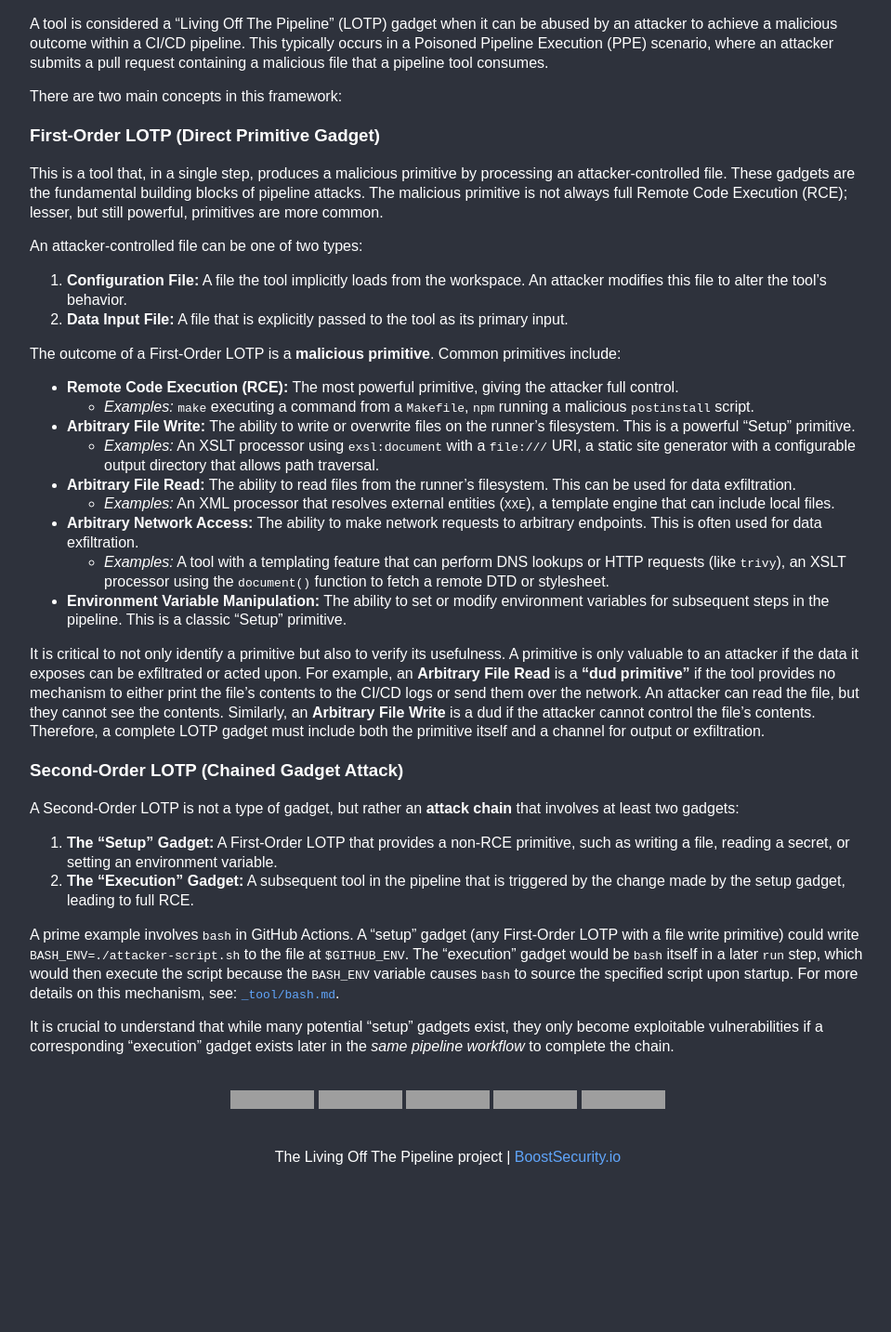
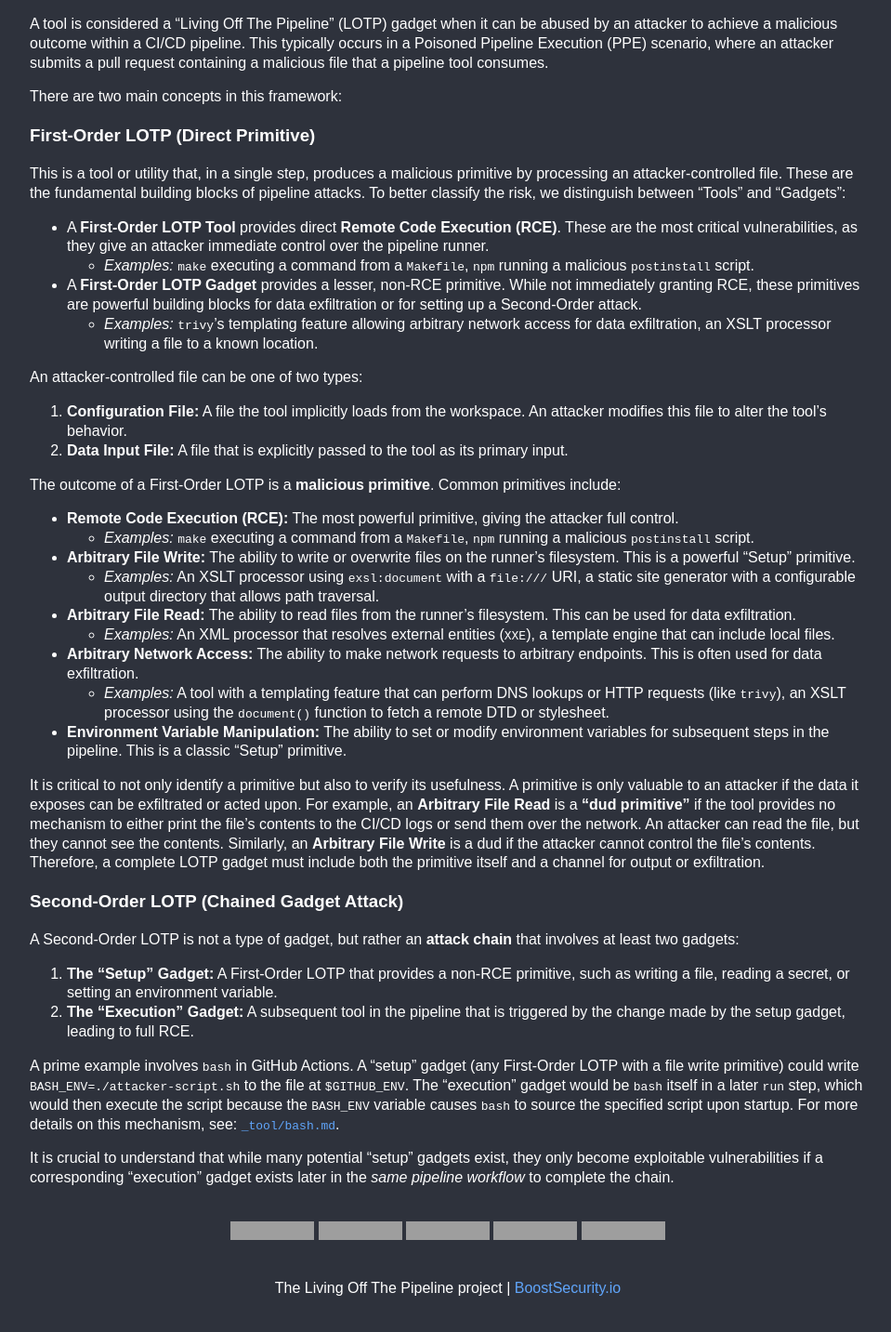
Before and after one commit to boostsecurityio/lotp, a Jekyll site: the page built from GEMINI.md, in a window 1280 px wide, cut to the strip 0-1433 px from the top of the page. Shown: the whole strip at 93% size, without its empty margins (158-1117 px from the left). Built offline with Jekyll 4.4.1, drawn with Linux system fonts in a browser that asks for light colours; our own code applies the rules of GitHub Pages for plain Markdown files; before the commit the page ends 1292 px from its top, so only the background shows below that; grey boxes are pictures that could not be loaded.

Commit message:
Third draft

```diff
--- a/GEMINI.md
+++ b/GEMINI.md
@@ -2,9 +2,14 @@ A tool is considered a "Living Off The Pipeline" (LOTP) gadget when it can be ab
 
 There are two main concepts in this framework:
 
-### First-Order LOTP (Direct Primitive Gadget)
+### First-Order LOTP (Direct Primitive)
 
-This is a tool that, in a single step, produces a malicious primitive by processing an attacker-controlled file. These gadgets are the fundamental building blocks of pipeline attacks. The malicious primitive is not always full Remote Code Execution (RCE); lesser, but still powerful, primitives are more common.
+This is a tool or utility that, in a single step, produces a malicious primitive by processing an attacker-controlled file. These are the fundamental building blocks of pipeline attacks. To better classify the risk, we distinguish between "Tools" and "Gadgets":
+
+*   A **First-Order LOTP Tool** provides direct **Remote Code Execution (RCE)**. These are the most critical vulnerabilities, as they give an attacker immediate control over the pipeline runner.
+    *   *Examples:* `make` executing a command from a `Makefile`, `npm` running a malicious `postinstall` script.
+*   A **First-Order LOTP Gadget** provides a lesser, non-RCE primitive. While not immediately granting RCE, these primitives are powerful building blocks for data exfiltration or for setting up a Second-Order attack.
+    *   *Examples:* `trivy`'s templating feature allowing arbitrary network access for data exfiltration, an XSLT processor writing a file to a known location.
 
 An attacker-controlled file can be one of two types:
 
```
Also changed, not shown: .gemini/commands/qualify_lotp.toml.
